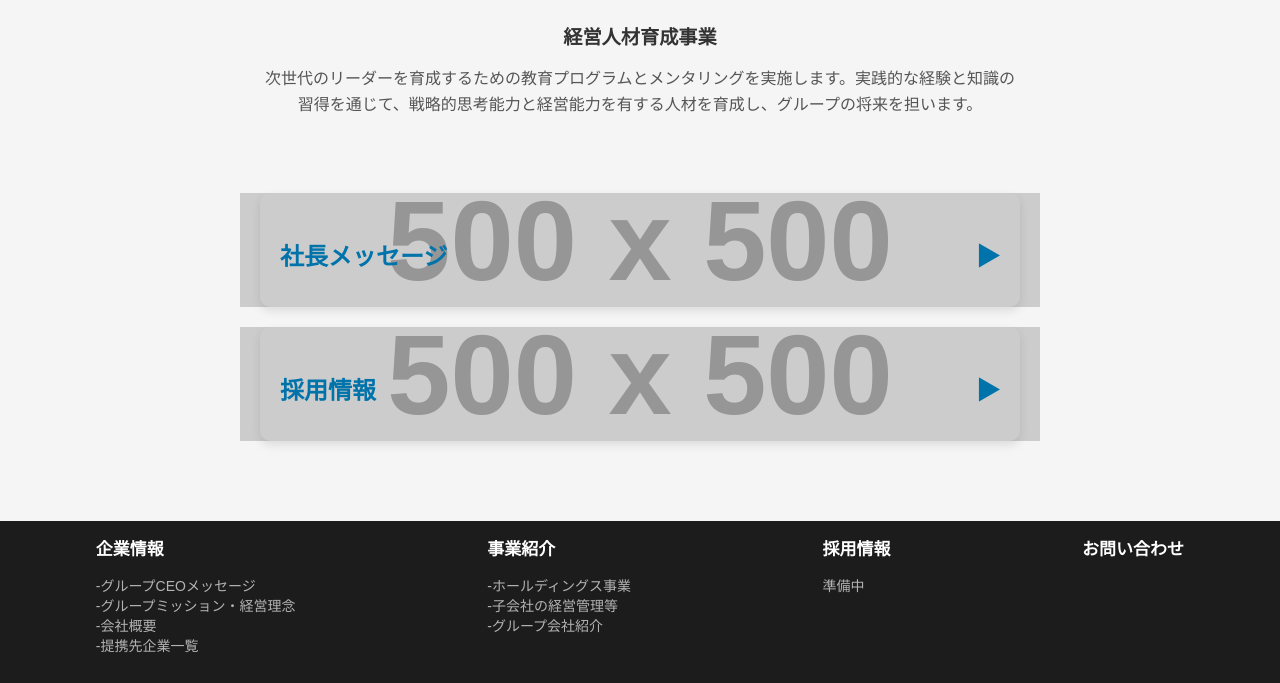
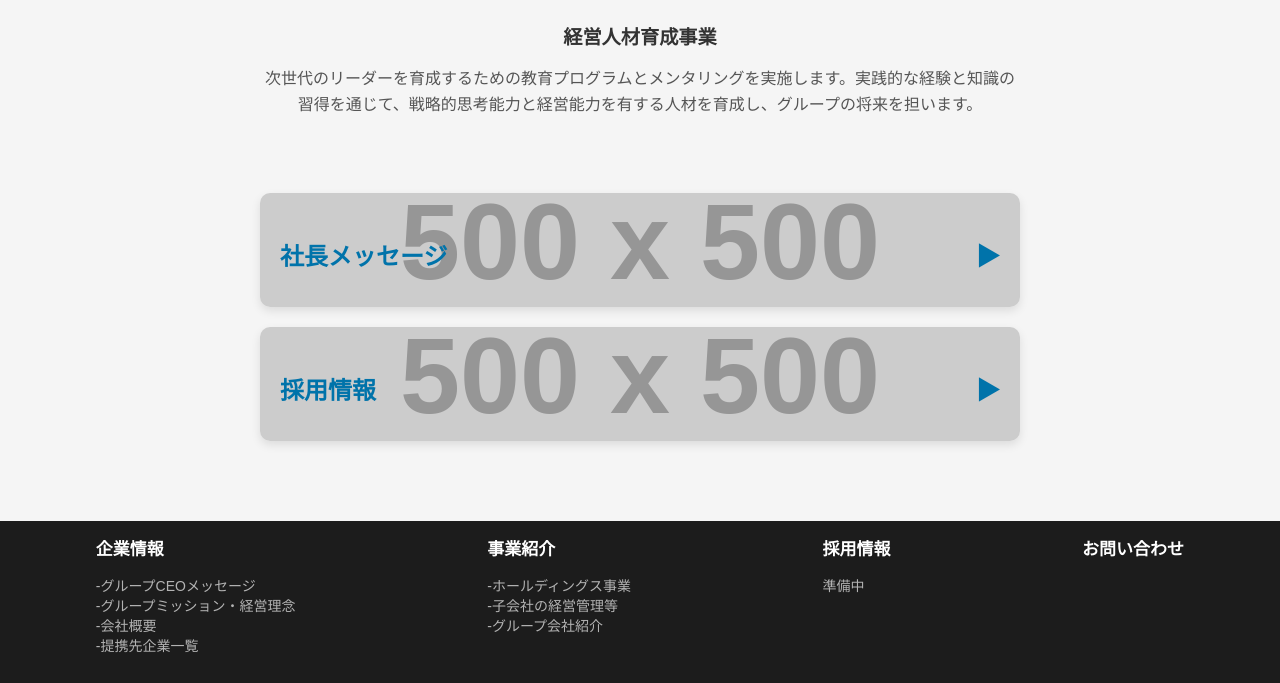
Before and after one commit to mcdrn/rewritehp, a plain HTML site: page index.html in a window 1280 px wide. Shown: the part 4213-4896 px from the top of the page. Drawn offline with nearby package versions, Linux system fonts and the light colour scheme; placeholder pictures from the web are drawn by us.

Commit message:
Add files via upload

```diff
--- a/css/style.css
+++ b/css/style.css
@@ -346,7 +346,7 @@ gap: 30px;
 
 
 /* セクションタイトル */
-.section-ceo{
+/* .section-ceo{
     position: relative;
     background:url(https://placehold.jp/500x500.png) no-repeat center center /cover;
 }
@@ -354,7 +354,7 @@ gap: 30px;
 .section-saiyou{
     position: relative;
     background: url(https://placehold.jp/500x500.png) no-repeat center center /cover;
-}
+} */
 
 .section-title {
     font-size: 2.5rem;
@@ -442,6 +442,8 @@ gap: 30px;
     color: inherit;
     display: block;
     padding: 20px;
+
+    background:url(https://placehold.jp/500x500.png) no-repeat center center /cover;
 }
 
 .card:hover {
```
